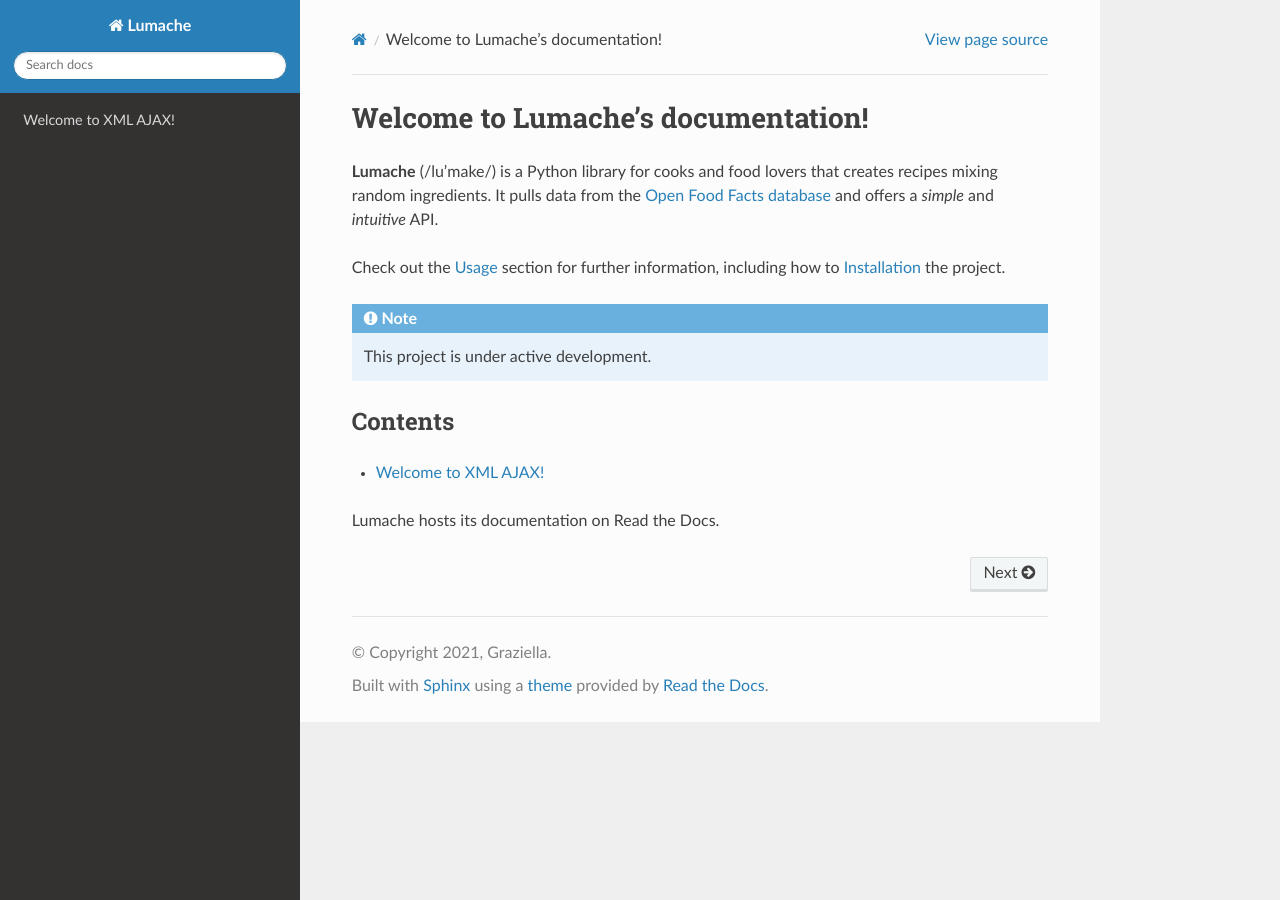
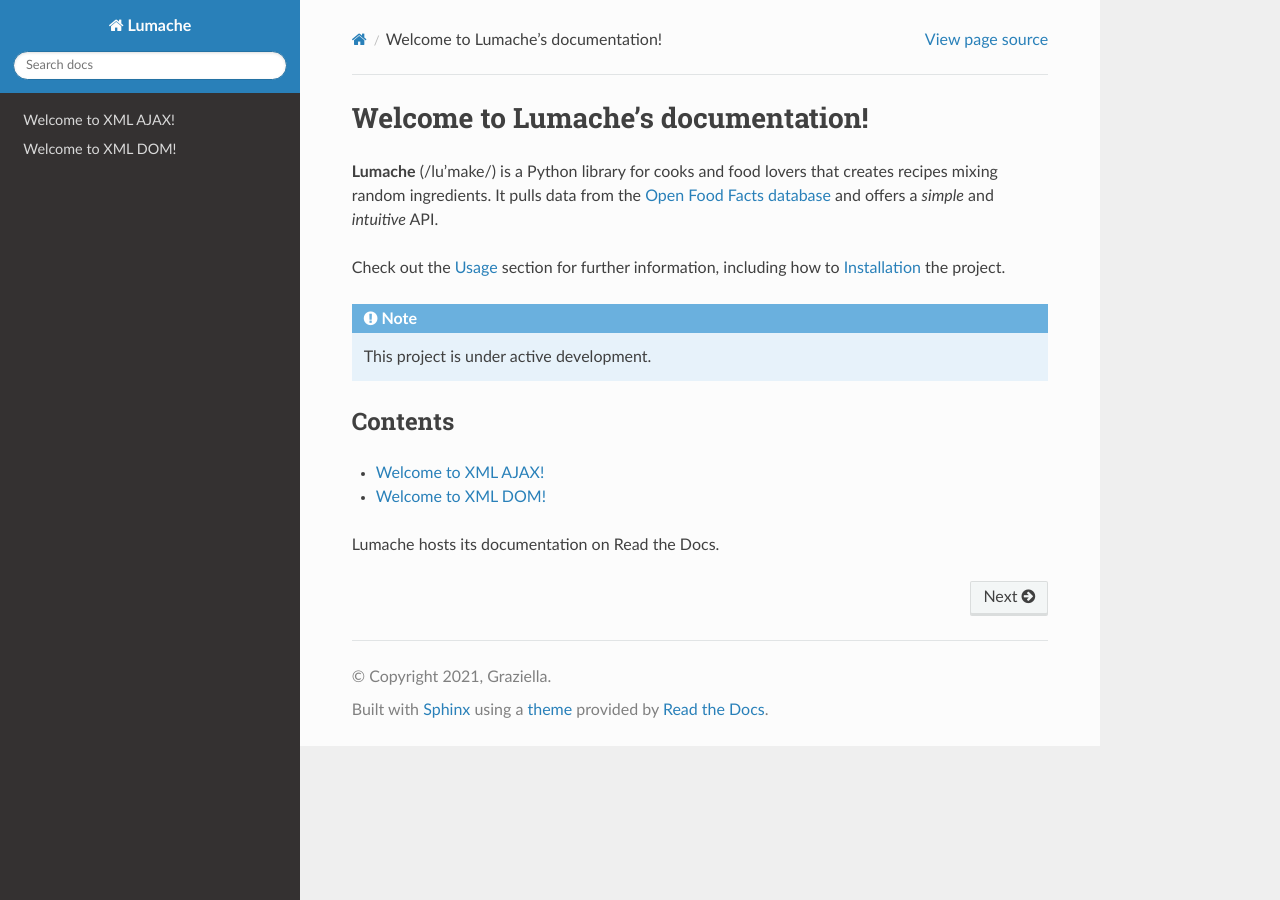
Before and after one commit to riah89294/xml-tutorial, a Sphinx documentation site: the page built from docs/source/index.rst, in a window 1280 px wide. Built offline with Sphinx 7.4.7 and the Read the Docs theme 3.1.0, drawn with Linux system fonts in a browser that asks for light colours.

Commit message:
Update index.rst

```diff
--- a/docs/source/index.rst
+++ b/docs/source/index.rst
@@ -19,4 +19,5 @@ Contents
 .. toctree::
 
  xml_ajax.rst
+ xml_dom.rst
 Lumache hosts its documentation on Read the Docs.
```
